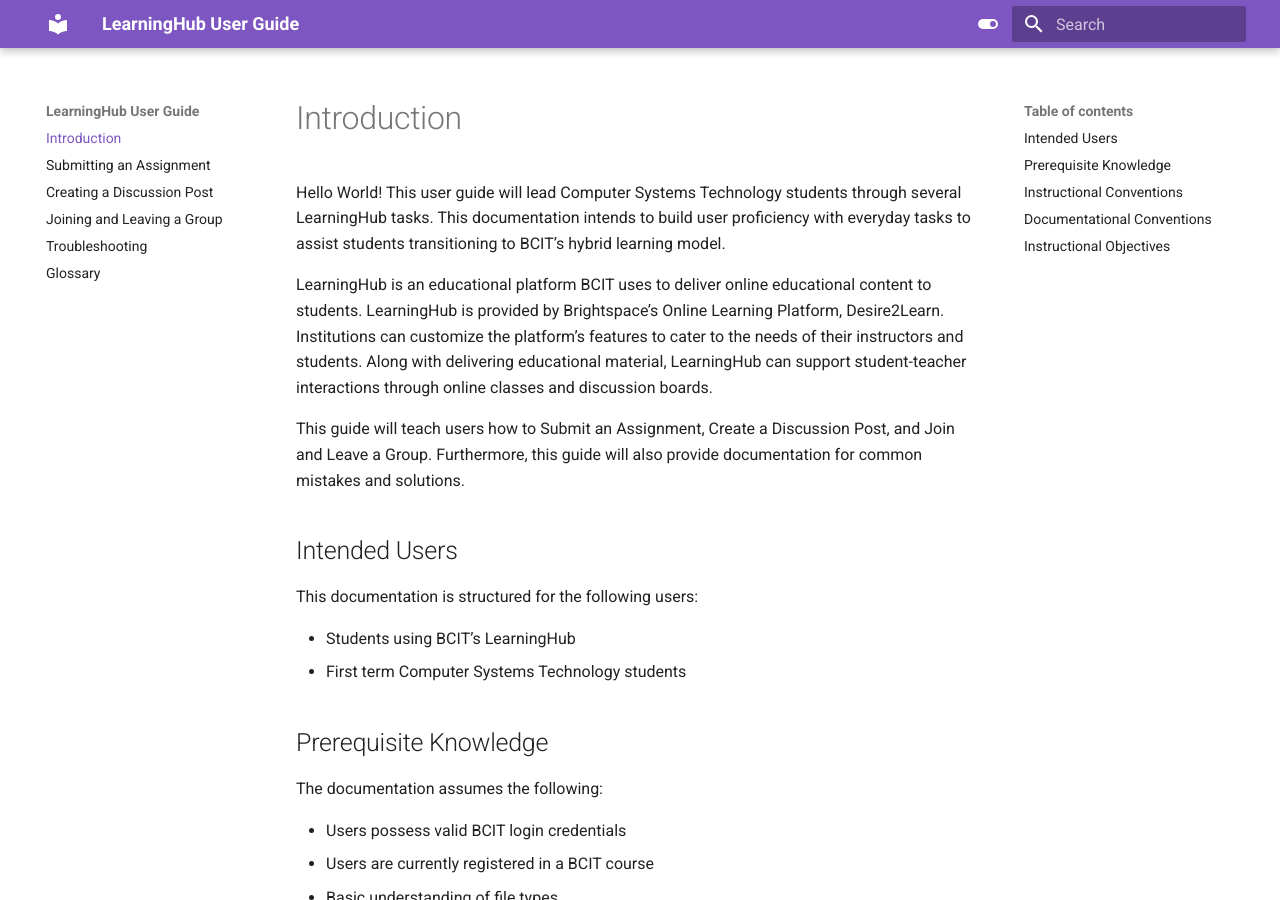
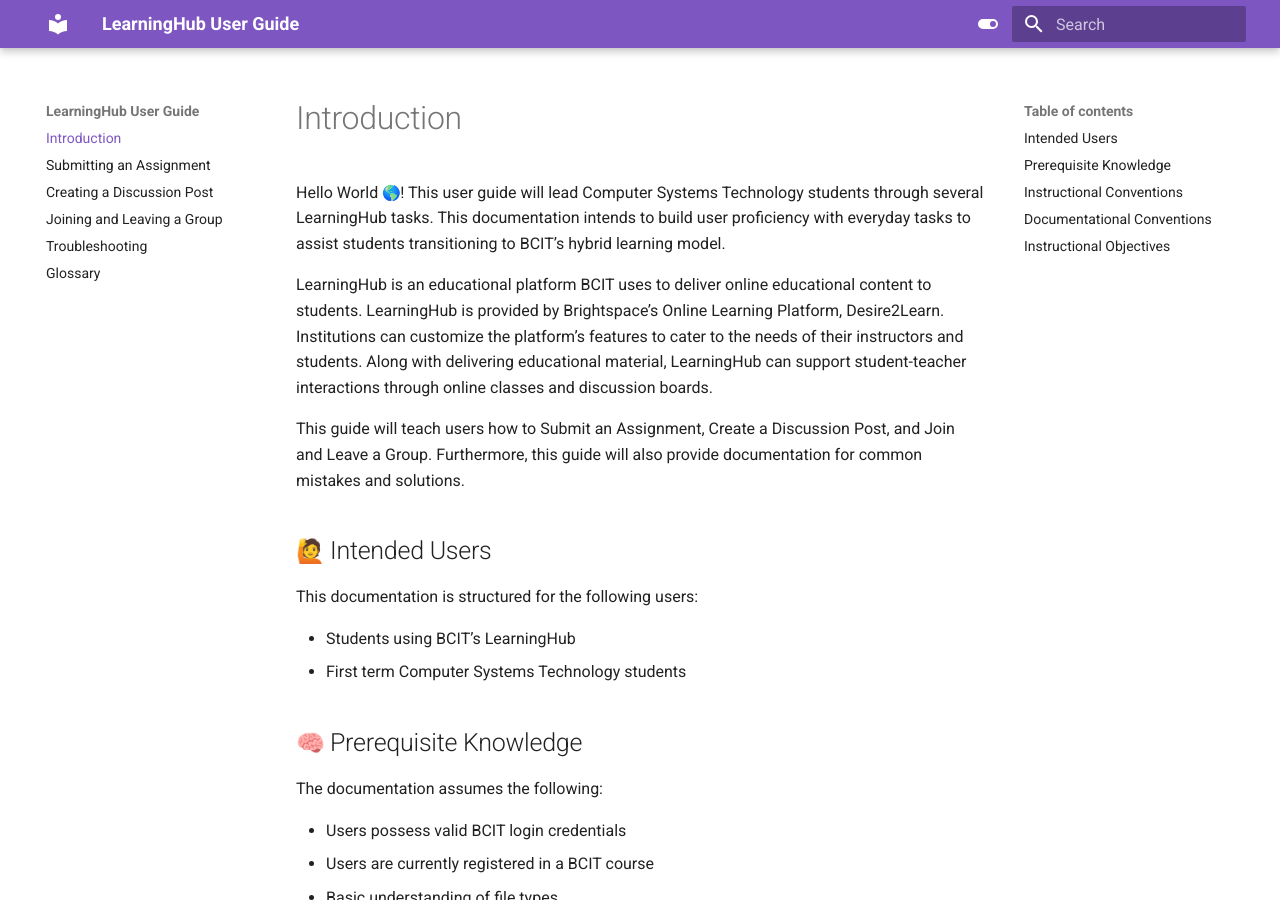
Before and after one commit to ChinaiArman/LearningHubUserGuide, an MkDocs documentation site: the page built from docs/index.md, in a window 1280 px wide and 900 px high. Built offline with MkDocs 1.6.1 and Material for MkDocs 9.7.7, drawn with Linux system fonts in a browser that asks for light colours; emoji names are drawn with the system emoji font; some of the changed lines change nothing that is shown.

Commit message:
Add emojis to home page

```diff
--- a/docs/index.md
+++ b/docs/index.md
@@ -1,19 +1,19 @@
 # Introduction
 
-Hello World! This user guide will lead Computer Systems Technology students through several LearningHub tasks. This documentation intends to build user proficiency with everyday tasks to assist students transitioning to BCIT’s hybrid learning model.
+Hello World :earth_americas:! This user guide will lead Computer Systems Technology students through several LearningHub tasks. This documentation intends to build user proficiency with everyday tasks to assist students transitioning to BCIT’s hybrid learning model.
 
 LearningHub is an educational platform BCIT uses to deliver online educational content to students. LearningHub is provided by Brightspace’s Online Learning Platform, Desire2Learn. Institutions can customize the platform’s features to cater to the needs of their instructors and students. Along with delivering educational material, LearningHub can support student-teacher interactions through online classes and discussion boards.
 
 This guide will teach users how to Submit an Assignment, Create a Discussion Post, and Join and Leave a Group. Furthermore, this guide will also provide documentation for common mistakes and solutions.
 
-## Intended Users
+## :raising_hand: Intended Users
 
 This documentation is structured for the following users:
 
 * Students using BCIT’s LearningHub
 * First term Computer Systems Technology students
 
-## Prerequisite Knowledge
+## :brain: Prerequisite Knowledge
 
 The documentation assumes the following:
 
@@ -22,14 +22,14 @@
 * Basic understanding of file types
 * Ability to navigate the Windows File Explorer
 
-## Instructional Conventions
+## :school: Instructional Conventions
 
 All of the instructions will:
 
 * Begin from the "My Home" page on LearningHub
 * Assume users can reach the "My Home" page from any page within LearningHub once signed in
 
-## Documentational Conventions
+## :scroll: Documentational Conventions
 
 1. Actions will be bolded. They require an action on the part of the user in order to complete the step.
 
@@ -48,7 +48,7 @@
 !!! success
         Indicates what success looks like.
 
-## Instructional Objectives
+## :round_pushpin: Instructional Objectives
 
 Upon reading this documentation, users will know how to:
 <br>
```
